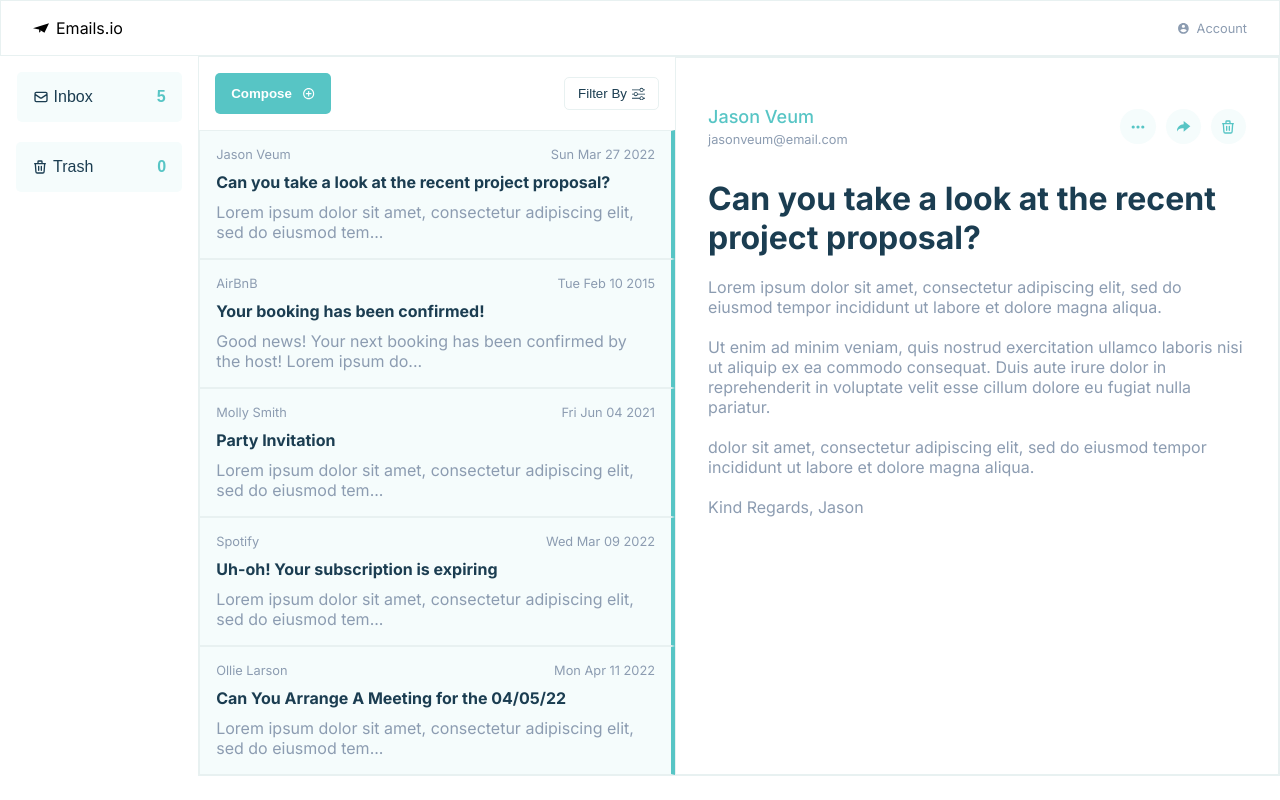
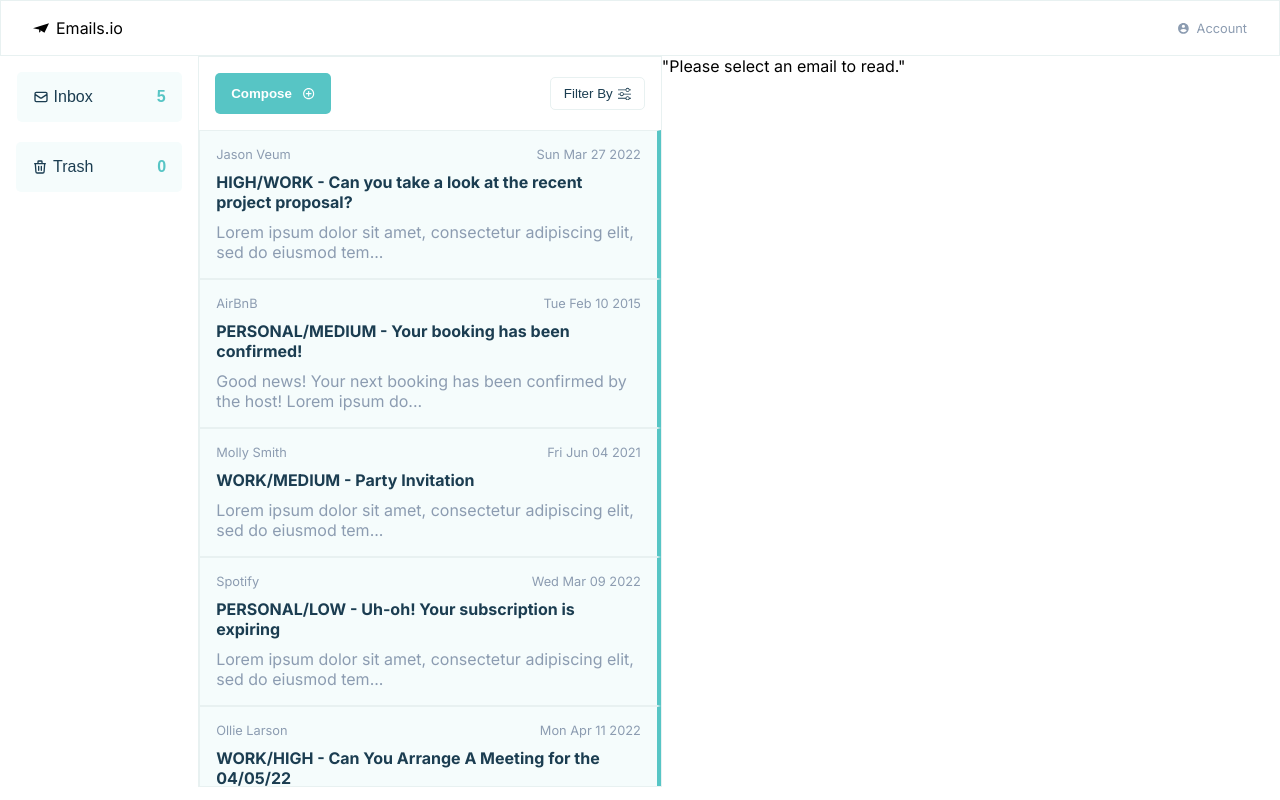
Before and after one commit to alespiridigliozzi/react-email-clone, a React (Create React App) app: page / in a window 1280 px wide. Built offline with nearby package versions, Linux system fonts and the light colour scheme.

Commit message:
refactored code using useContext

```diff
--- a/src/App.js
+++ b/src/App.js
@@ -2,17 +2,20 @@ import './App.scss';
 import Navbar from './Components/Navbar/Navbar';
 import Sidebar from './Components/Sidebar/Sidebar';
 import EmailsContainer from './Containers/EmailsContainer/EmailsContainer';
+import { EmailsProvider } from './Context/EmailsContext';
 import {data} from './data/data'
 
 function App() {
   return (
+    <EmailsProvider>
         <div className="App">
         <Navbar />
         <main className='main-container'>
-        <Sidebar emailCount={data.length}/>
+            <Sidebar />
             <EmailsContainer />
         </main>
         </div>
+    </EmailsProvider>
   );
 }
 
--- a/src/App.scss
+++ b/src/App.scss
@@ -8,6 +8,8 @@
 }
 
 .main-container {
-    display: flex;
+    display: grid;
+    grid-template-columns: repeat(8, 1fr);
+    grid-template-rows: 1fr;
     width: 100%;
 }
--- a/src/Components/EmailBody/EmailBody.jsx
+++ b/src/Components/EmailBody/EmailBody.jsx
@@ -1,31 +1,44 @@
-import React from 'react'
+import React, { useContext } from 'react'
+import { EmailsContext } from '../../Context/EmailsContext'
 import './EmailBody.scss'
 import { HiOutlineTrash } from 'react-icons/hi'
 import { RiShareForwardFill } from 'react-icons/ri'
 import { HiDotsHorizontal } from 'react-icons/hi'
 
-const EmailBody = ({emailData}) => {
+const EmailBody = () => {
+
+    const {emails, setEmails, emailData, setEmailData, trash, setTrash} = useContext(EmailsContext)
+
+    console.log(`email data:` + emailData)
+
+    const deleteEmail = (id) => {
+        const delEm = emails.filter(email => email.id !== id)
+        const propsObj = emailData.filter(item => item.id !== id)
+        setEmails(delEm)
+        setEmailData(propsObj)
+        console.log(propsObj)
+    }
 
     return (
-        <div className='email-body'>
+        emailData.length &&  <div className='email-body' id={emailData[0].id}>
         <div className="email-body__header">
             <div className="email-body__header--title">
-                    <h2>{emailData.username}</h2>
-                    <h4>{emailData.email}</h4>
+                <h2>{emailData[0].username}</h2>
+                <h4>{emailData[0].emailAddress}</h4>
             </div>
             <div className="email-body__icons">
                 <span><HiDotsHorizontal className='email-body__icons--icon'/></span>
                 <span><RiShareForwardFill className='email-body__icons--icon'/></span>
-                    <span><HiOutlineTrash className='email-body__icons--icon'/></span>
+                <span><HiOutlineTrash onClick={() => deleteEmail(emailData[0].id)} className='email-body__icons--icon'/></span>
             </div>
         </div>
 
         <div className="email-body__message">
-                <h1>{emailData.emailSubject}</h1><br/>
-                <p>{emailData.emailBody1}</p><br/>
-                <p>{emailData.emailBody2}</p><br/>
-                <p>{emailData.emailBody3}</p><br/>
-                <p>{emailData.emailSignature}</p>
+            <h1>{emailData[0].emailSubject}</h1><br/>
+            <p>{emailData[0].emailBody1}</p><br/>
+            <p>{emailData[0].emailBody2}</p><br/>
+            <p>{emailData[0].emailBody3}</p><br/>
+            <p>{emailData[0].emailSignature}</p>
         </div>
     </div>
     )
--- a/src/Components/EmailBody/EmailBody.scss
+++ b/src/Components/EmailBody/EmailBody.scss
@@ -5,8 +5,7 @@
     flex-direction: column;
     gap: 1rem;
     padding: 2rem;
-    width: 75%;
-    max-width: 75%;
+    overflow-y: scroll;
     border: 1px solid $border-color;
 
     &__header {
--- a/src/Components/EmailsList/EmailsList.jsx
+++ b/src/Components/EmailsList/EmailsList.jsx
@@ -1,15 +1,18 @@
-import React, { useState } from 'react'
+import React, { useState, useContext } from 'react'
+import { useEffect } from 'react'
+import { EmailsContext } from '../../Context/EmailsContext'
 import './EmailsList.scss'
 
 const EmailsList = (props) => {
 
+    const {emailData, setEmailData} = useContext(EmailsContext)
     const [isRead, setIsRead] = useState(false)
 
     const {
         id,
         username,
         date,
-        email,
+        emailAddress,
         emailSubject,
         emailType,
         importance,
@@ -17,11 +20,10 @@ const EmailsList = (props) => {
         emailBody2,
         emailBody3,
         emailSignature,
-        setEmailData
     } = props
 
     const passEmailData = () => {
-        setEmailData(props)
+        setEmailData([props])
         setIsRead(!isRead)
     }
 
--- a/src/Components/Sidebar/Sidebar.jsx
+++ b/src/Components/Sidebar/Sidebar.jsx
@@ -1,15 +1,20 @@
-import React from 'react'
+import React, { useContext } from 'react'
+import { EmailsContext } from '../../Context/EmailsContext'
 import './Sidebar.scss'
 import { HiOutlineMail } from 'react-icons/hi'
 import { HiOutlineTrash } from 'react-icons/hi'
 
-const Sidebar = ({emailCount}) => {
+const Sidebar = () => {
+
+    const {emails, emailData, trash} = useContext(EmailsContext)
+
+    console.log("trash:" + trash)
 
   return (
     <div className='sidebar'>
         <div className="sidebar__menu">
-            <button><span><HiOutlineMail/>Inbox</span> <span className='email-count'>{emailCount}</span></button><br/>
-            <button><span><HiOutlineTrash/>Trash</span> <span className='email-count'>0</span></button>
+            <button><span><HiOutlineMail/>Inbox</span><span className='email-count'>{emails.length}</span></button><br/>
+            <button><span><HiOutlineTrash/>Trash</span><span className='email-count'>{trash.length}</span></button>
         </div>
     </div>
   )
--- a/src/Components/Sidebar/Sidebar.scss
+++ b/src/Components/Sidebar/Sidebar.scss
@@ -3,6 +3,7 @@
 .sidebar {
     width: 25%;
     padding: 1rem;
+    grid-area: 1 / 1 / 2 / 2;
 
     &__menu {
         display: grid;
--- a/src/Containers/EmailsContainer/EmailsContainer.jsx
+++ b/src/Containers/EmailsContainer/EmailsContainer.jsx
@@ -1,14 +1,14 @@
-import React, { useEffect, useState } from 'react'
+import React, { useEffect, useState, useContext } from 'react'
+import { EmailsContext } from '../../Context/EmailsContext'
 import EmailsList from '../../Components/EmailsList/EmailsList'
 import EmailBody from '../../Components/EmailBody/EmailBody'
 import './EmailsContainer.scss'
 import EmailFilters from '../../Components/EmailFilters/EmailFilters'
-import { data } from '../../data/data'
 
 const EmailsContainer = () => {
 
-    const [emails, setEmails] = useState([])
-    const [emailData, setEmailData] = useState([])
+    const {emails, setEmails, emailData, setEmailData} = useContext(EmailsContext)
+
     const [highImportance, setHighImportance] = useState(false)
     const [mediumImportance, setMediumImportance] = useState(false)
     const [lowImportance, setLowImportance] = useState(false)
@@ -16,33 +16,6 @@ const EmailsContainer = () => {
     const [oldest, setOldest] = useState(false)
     const [typePersonal, setTypePersonal] = useState(false)
     const [typeWork, setTypeWork] = useState(false)
-
-    const emailsList = data.map(email => {
-        return (
-            <EmailsList
-            key={email.id}
-            id={email.id}
-            username={email.userName}
-            email={email.email}
-            date={email.date}
-            emailType={email.email_type}
-            emailSubject={email.email_subject}
-            emailBody1={email.email_body1}
-            emailBody2={email.email_body2}
-            emailBody3={email.email_body3}
-            emailSignature={email.email_signature}
-            importance={email.importance}
-            setEmailData={setEmailData}
-            />
-        )
-    })
-
-
-    useEffect(() => {
-        setEmails(emailsList)
-        setEmailData(emailsList[0].props)
-    }, [])
-
 
     const filterByHigh = () => {
         setHighImportance(!highImportance)
@@ -72,7 +45,25 @@ const EmailsContainer = () => {
         setTypeWork(!typeWork)
     }
 
-    const emailsResults = emailsList.filter(email => {
+    const emailsResults = emails.map(em => {
+        return (
+            <EmailsList
+            key={em.id}
+            id={em.id}
+            username={em.userName}
+            emailAddress={em.email_address}
+            date={em.date}
+            emailType={em.email_type}
+            emailSubject={em.email_subject}
+            emailBody1={em.email_body1}
+            emailBody2={em.email_body2}
+            emailBody3={em.email_body3}
+            emailSignature={em.email_signature}
+            importance={em.importance}
+            setEmailData={setEmailData}
+            />
+        )
+    }).filter(email => {
         let results = true;
 
         if(highImportance) {
@@ -90,6 +81,12 @@ const EmailsContainer = () => {
         if(typeWork) {
             results = email.props.emailType == 'work'
         }
+        if(newest) {
+            results = emails.sort((a, b) => {return new Date(b.date) - new Date(a.date)})
+        }
+        if(oldest) {
+            results = emails.sort((a, b) => {return new Date(a.date) - new Date(b.date)})
+        }
         return results;
     })
 
@@ -105,9 +102,10 @@ const EmailsContainer = () => {
 
 
     return (
+        <>
             <div className='emails-container'>
-            <div>
-            <div className="emails-container__left">
+                <div className='emails-container__left'>
+                    <div className="emails-container__filters">
                         <EmailFilters
                             resetFilters={resetFilters}
                             filterByHigh={filterByHigh}
@@ -119,14 +117,16 @@ const EmailsContainer = () => {
                             filterByWork={filterByWork}
                         />
                     </div>
-
                     <div className="emails-container__results">
-                    {emails.length > 0 && emailsResults}
+                        {emailsResults}
+                    </div>
                 </div>
             </div>
 
-            {emailData && <EmailBody emailData={emailData} /> }
+            <div className="emails-container__email-body">
+                {emailData.length > 0 ? <EmailBody /> : <span>"Please select an email to read."</span> }
             </div>
+        </>
     )
 }
 
--- a/src/Containers/EmailsContainer/EmailsContainer.scss
+++ b/src/Containers/EmailsContainer/EmailsContainer.scss
@@ -4,6 +4,7 @@
     border: 1px solid $border-color;
     display: flex;
     max-height: 93vh;
+    grid-area: 1 / 2 / 2 / 5;
 
     &__left {
         display: flex;
@@ -15,3 +16,7 @@
         max-height: 82vh;
     }
 }
+
+.emails-container__email-body {
+    grid-area: 1 / 5 / 2 / 9;
+ }
--- /dev/null
+++ b/src/Context/EmailsContext.jsx
@@ -0,0 +1,23 @@
+import { useState } from "react";
+import { useEffect } from "react";
+import { createContext } from "react";
+import { data } from "../data/data";
+
+export const EmailsContext = createContext();
+
+export const EmailsProvider = ({ children }) => {
+
+    const [emails, setEmails] = useState([])
+    const [emailData, setEmailData] = useState([])
+    const [trash, setTrash] = useState([])
+
+    useEffect(() => {
+        setEmails(data)
+    }, [])
+
+    return (
+        <EmailsContext.Provider value={{emails, setEmails, emailData, setEmailData, trash, setTrash}}>
+            {children}
+        </EmailsContext.Provider>
+    )
+}
--- a/src/data/data.js
+++ b/src/data/data.js
@@ -2,11 +2,11 @@ export const data = [
     {
         id: 1,
         userName: 'Jason Veum',
-        email: 'jasonveum@email.com',
+        email_address: 'jasonveum@email.com',
         email_type: 'work',
         importance: 'high',
         date: new Date('March 27 2022').toDateString(),
-        email_subject: 'Can you take a look at the recent project proposal?',
+        email_subject: 'HIGH/WORK - Can you take a look at the recent project proposal?',
         email_body1: 'Lorem ipsum dolor sit amet, consectetur adipiscing elit, sed do eiusmod tempor incididunt ut labore et dolore magna aliqua.',
         email_body2: 'Ut enim ad minim veniam, quis nostrud exercitation ullamco laboris nisi ut aliquip ex ea commodo consequat. Duis aute irure dolor in reprehenderit in voluptate velit esse cillum dolore eu fugiat nulla pariatur.',
         email_body3: 'dolor sit amet, consectetur adipiscing elit, sed do eiusmod tempor incididunt ut labore et dolore magna aliqua.',
@@ -15,11 +15,11 @@ export const data = [
     {
         id: 2,
         userName: 'AirBnB',
-        email: 'bookings@airbnb.com',
+        email_address: 'bookings@airbnb.com',
         email_type: 'personal',
         importance: 'medium',
         date: new Date('February 10 2015').toDateString(),
-        email_subject: 'Your booking has been confirmed!',
+        email_subject: 'PERSONAL/MEDIUM - Your booking has been confirmed!',
         email_body1: 'Good news! Your next booking has been confirmed by the host! Lorem ipsum dolor sit amet, consectetur adipiscing elit, sed do eiusmod tempor incididunt ut labore et dolore magna aliqua.',
         email_body2: 'Ut enim ad minim veniam, quis nostrud exercitation ullamco laboris nisi ut aliquip ex ea commodo consequat. Duis aute irure dolor in reprehenderit in voluptate velit esse cillum dolore eu fugiat nulla pariatur.',
         email_body3: 'dolor sit amet, consectetur adipiscing elit, sed do eiusmod tempor incididunt ut labore et dolore magna aliqua.',
@@ -28,11 +28,11 @@ export const data = [
     {
         id: 3,
         userName: 'Molly Smith',
-        email: 'molly-smith@email.com',
+        email_address: 'molly-smith@email.com',
         email_type: 'work',
         importance: 'medium',
         date: new Date('June 04 2021').toDateString(),
-        email_subject: 'Party Invitation',
+        email_subject: 'WORK/MEDIUM - Party Invitation',
         email_body1: 'Lorem ipsum dolor sit amet, consectetur adipiscing elit, sed do eiusmod tempor incididunt ut labore et dolore magna aliqua.',
         email_body2: 'Ut enim ad minim veniam, quis nostrud exercitation ullamco laboris nisi ut aliquip ex ea commodo consequat. Duis aute irure dolor in reprehenderit in voluptate velit esse cillum dolore eu fugiat nulla pariatur.',
         email_body3: 'dolor sit amet, consectetur adipiscing elit, sed do eiusmod tempor incididunt ut labore et dolore magna aliqua.',
@@ -41,11 +41,11 @@ export const data = [
     {
         id: 4,
         userName: 'Spotify',
-        email: 'music@spotify.com',
+        email_address: 'music@spotify.com',
         email_type: 'personal',
         importance: 'low',
         date: new Date('March 09 2022').toDateString(),
-        email_subject: 'Uh-oh! Your subscription is expiring',
+        email_subject: 'PERSONAL/LOW - Uh-oh! Your subscription is expiring',
         email_body1: 'Lorem ipsum dolor sit amet, consectetur adipiscing elit, sed do eiusmod tempor incididunt ut labore et dolore magna aliqua.',
         email_body2: 'Ut enim ad minim veniam, quis nostrud exercitation ullamco laboris nisi ut aliquip ex ea commodo consequat. Duis aute irure dolor in reprehenderit in voluptate velit esse cillum dolore eu fugiat nulla pariatur. Ut enim ad minim veniam, quis nostrud exercitation ullamco laboris nisi ut aliquip ex ea commodo consequat. Duis aute irure dolor in reprehenderit in voluptate velit esse cillum dolore eu fugiat nulla pariatur.',
         email_body3: 'dolor sit amet, consectetur adipiscing elit, sed do eiusmod tempor incididunt ut labore et dolore magna aliqua.',
@@ -54,11 +54,11 @@ export const data = [
     {
         id: 5,
         userName: 'Ollie Larson',
-        email: 'ollie@company.com',
+        email_address: 'ollie@company.com',
         email_type: 'work',
         importance: 'high',
         date: new Date('April 11 2022').toDateString(),
-        email_subject: 'Can You Arrange A Meeting for the 04/05/22',
+        email_subject: 'WORK/HIGH - Can You Arrange A Meeting for the 04/05/22',
         email_body1: 'Lorem ipsum dolor sit amet, consectetur adipiscing elit, sed do eiusmod tempor incididunt ut labore et dolore magna aliqua.',
         email_body2: 'Ut enim ad minim veniam, quis nostrud exercitation ullamco laboris nisi ut aliquip ex ea commodo consequat. Duis aute irure dolor in reprehenderit in voluptate velit esse cillum dolore eu fugiat nulla pariatur. Ut enim ad minim veniam, quis nostrud exercitation ullamco laboris nisi ut aliquip ex ea commodo consequat. Duis aute irure dolor in reprehenderit in voluptate velit esse cillum dolore eu fugiat nulla pariatur.',
         email_body3: 'dolor sit amet, consectetur adipiscing elit, sed do eiusmod tempor incididunt ut labore et dolore magna aliqua.',
```
Lines whose indentation alone changed are shown as unchanged.
